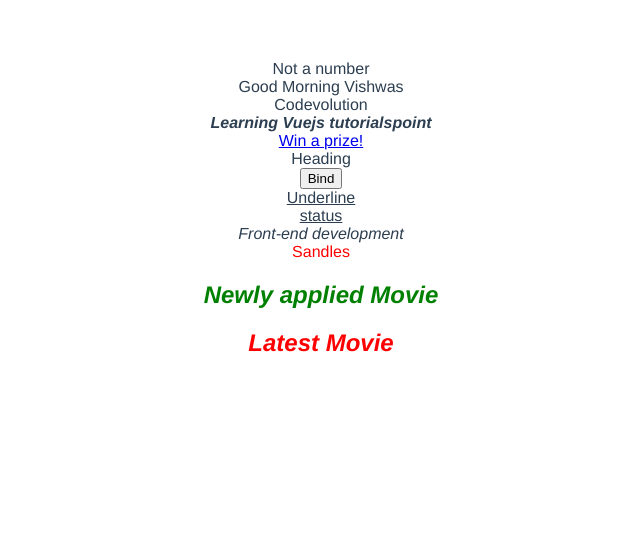
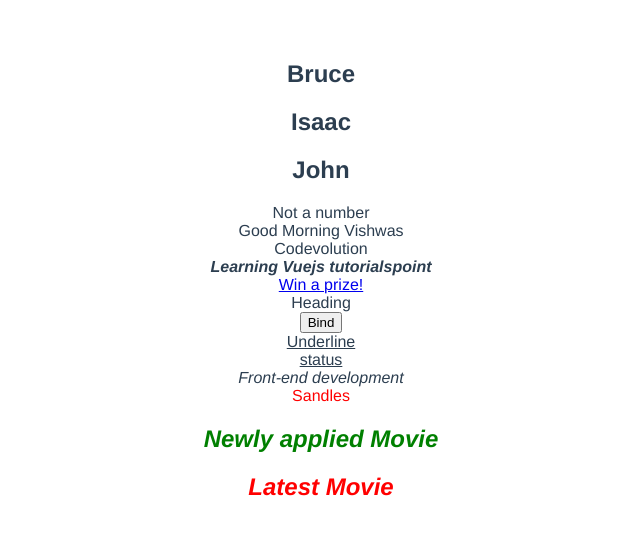
Before and after one commit to Wanga-Milka/LearningVueJs, a Vue app: page / in a window 1280 px wide. Shown: the top 534 px of the page, without its empty margins (319-959 px from the left). Built offline with nearby package versions, Linux system fonts and the light colour scheme.

Commit message:
list rendering  in an array

```diff
--- a/src/App.vue
+++ b/src/App.vue
@@ -1,4 +1,7 @@
 <template>
+  <!-- List Rendering -->
+   <h2 v-for="fname in names" :key="fname">{{ fname }}</h2>
+
   <!-- Displays or hides element -->
   <div v-show="showElement">v-show</div>
   <!--  v-if Unmounts element from the dom if condition is false -->
@@ -51,7 +54,8 @@ export default {
       isPromoted:true,
       isSoldout:true,
       display:false,
-      showElement:false
+      showElement:false,
+      names:["Bruce","Isaac","John"]
 
     }
   },
```
